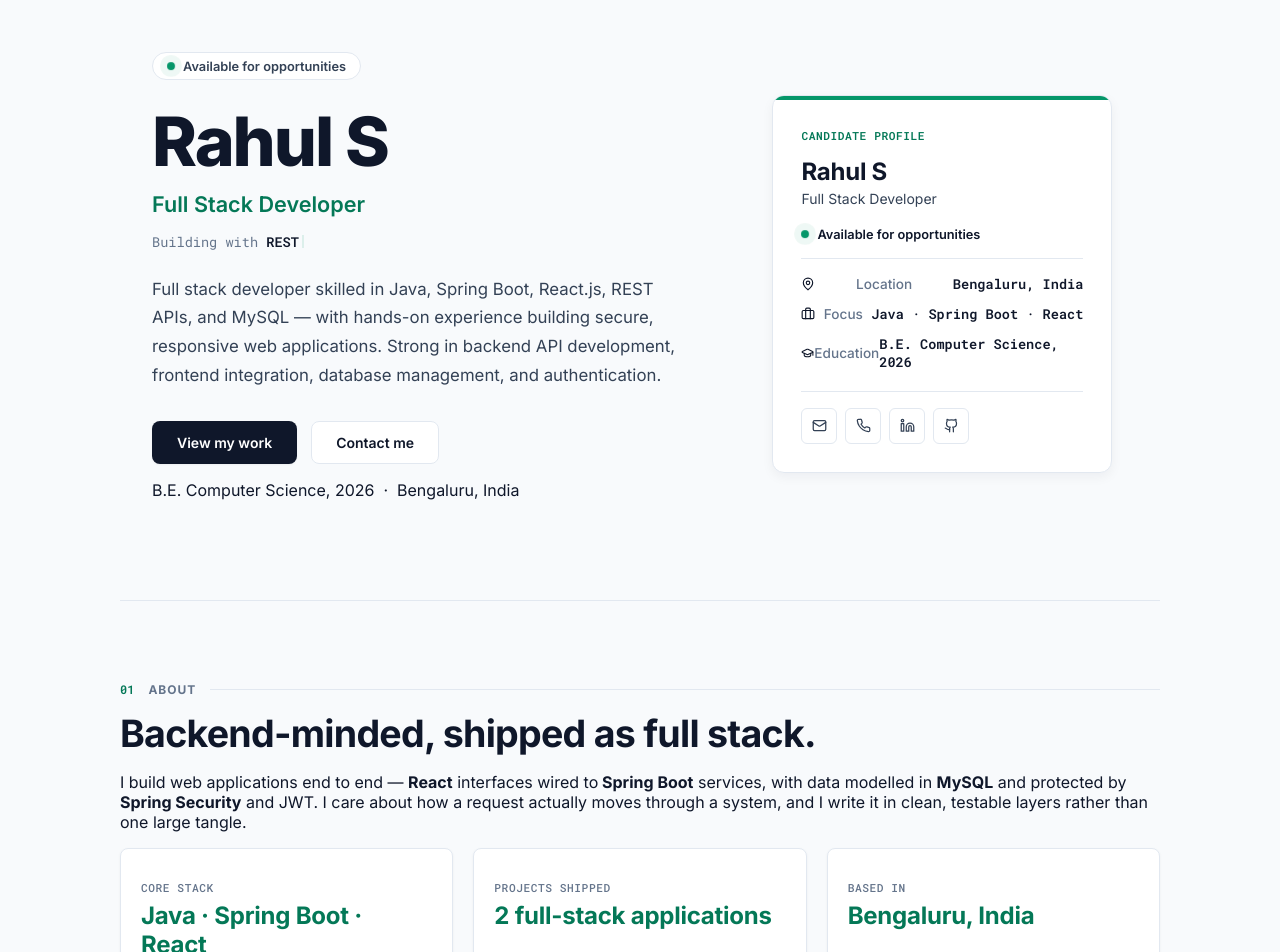
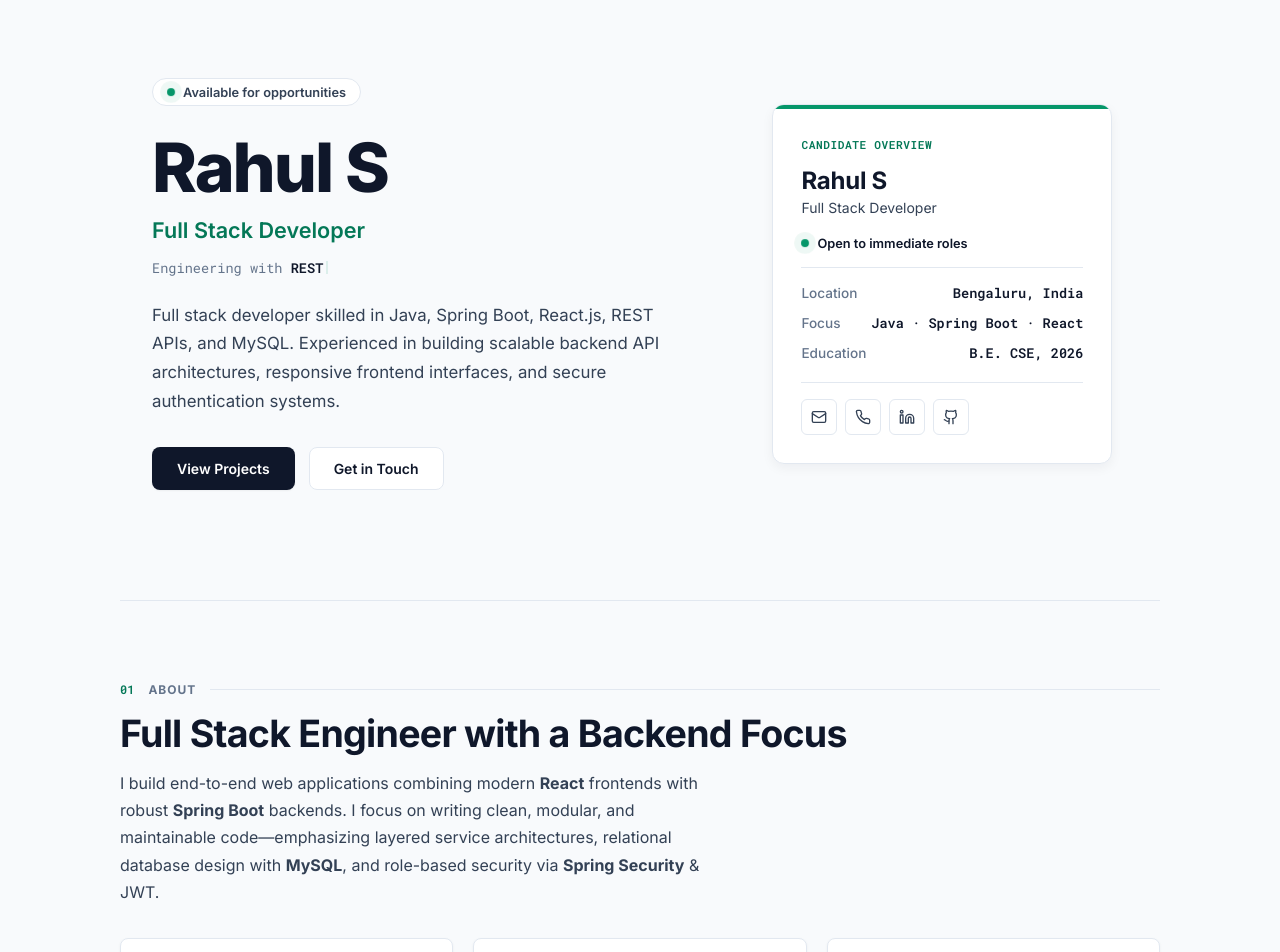
Before and after one commit to RAHUL2525252525/PORTFOLIO, a React (Vite) app: page / in a window 1280 px wide. Shown: the part 80-1032 px from the top of the page. Built offline with nearby package versions, Linux system fonts and the light colour scheme.

Commit message:
Update App.jsx

```diff
--- a/src/App.jsx
+++ b/src/App.jsx
@@ -1,7 +1,7 @@
 import { useEffect, useRef, useState } from 'react'
 import {
   Github, Linkedin, Mail, Phone, ArrowUpRight, MapPin, GraduationCap,
-  Briefcase, Award, CheckCircle2, Code2, Layers, ShieldCheck, Database, Wrench
+  Briefcase, Award, CheckCircle2, Code2, Layers, ShieldCheck, Database, Wrench, Download
 } from 'lucide-react'
 import './index.css'
 
@@ -36,9 +36,9 @@ const APPROACH = [
   {
     icon: Code2,
     title: 'Frontend Presentation',
-    subtitle: 'Client',
+    subtitle: 'Client Layer',
     items: ['React.js', 'JSX', 'HTML5', 'CSS3', 'Flexbox / Grid', 'Vite'],
-    blurb: 'Responsive interfaces and reusable component structure, built for consistent behaviour across breakpoints.',
+    blurb: 'Responsive interfaces and reusable component structure, built for consistent behavior across all breakpoints.',
   },
   {
     icon: Layers,
@@ -104,9 +104,9 @@ const PROJECTS = [
       'Integrated Spring Boot REST APIs with React.js and MySQL for end-to-end data management.',
       'Implemented authentication and secure order-management workflows.',
     ],
-    note: 'Backend is on Render\u2019s free tier — first request can take 30–60s to wake it up.',
+    note: 'Backend is hosted on Render free tier — first request may take 30–60s to spin up.',
     links: [
-      { label: 'Live site', href: 'https://shopsphere-8m8f.vercel.app/' },
+      { label: 'Live Site', href: 'https://shopsphere-8m8f.vercel.app/' },
       { label: 'Backend API', href: 'https://shopsphere-backend-5umn.onrender.com' },
     ],
     featured: true,
@@ -140,7 +140,7 @@ const CONTACTS = [
 ]
 
 /* ================================================================== */
-/* hooks                                                                */
+/* Custom Hooks                                                       */
 /* ================================================================== */
 
 function useTypewriter(words, typeSpeed = 65, deleteSpeed = 32, pause = 1400) {
@@ -218,7 +218,7 @@ function useScrolledPast(threshold = 30) {
 }
 
 /* ================================================================== */
-/* small components                                                    */
+/* Helper Components                                                  */
 /* ================================================================== */
 
 function SectionLabel({ index, label }) {
@@ -231,30 +231,27 @@ function SectionLabel({ index, label }) {
   )
 }
 
-// Signature element: a compact "dossier" card presenting the resume's
-// own header facts the way a recruiter would want them at a glance.
 function ProfileCard() {
   const rows = [
     { icon: MapPin, k: 'Location', v: 'Bengaluru, India' },
     { icon: Briefcase, k: 'Focus', v: 'Java · Spring Boot · React' },
-    { icon: GraduationCap, k: 'Education', v: 'B.E. Computer Science, 2026' },
+    { icon: GraduationCap, k: 'Education', v: 'B.E. CSE, 2026' },
   ]
   return (
     <div className="profile-card">
       <div className="profile-bar" />
       <div className="profile-body">
-        <p className="profile-eyebrow">Candidate Profile</p>
+        <p className="profile-eyebrow">Candidate Overview</p>
         <h3 className="profile-name">Rahul S</h3>
         <p className="profile-role">Full Stack Developer</p>
         <div className="profile-status">
-          <span className="status-dot" /> Available for opportunities
+          <span className="status-dot" /> Open to immediate roles
         </div>
         <div className="profile-rows">
           {rows.map((r) => {
             const Icon = r.icon
             return (
               <div key={r.k} className="profile-row">
-                <Icon size={14} className="profile-row-icon" />
                 <span className="profile-row-k">{r.k}</span>
                 <span className="profile-row-v">{r.v}</span>
               </div>
@@ -266,7 +263,7 @@ function ProfileCard() {
             const Icon = c.icon
             return (
               <a key={c.label} href={c.href} target={c.href.startsWith('http') ? '_blank' : undefined} rel="noopener noreferrer" aria-label={c.label} className="profile-icon-link">
-                <Icon size={15} />
+                <Icon size={16} />
               </a>
             )
           })}
@@ -277,7 +274,7 @@ function ProfileCard() {
 }
 
 /* ================================================================== */
-/* main application                                                    */
+/* Main Application Component                                         */
 /* ================================================================== */
 
 export default function App() {
@@ -289,7 +286,7 @@ export default function App() {
 
   return (
     <div>
-      {/* ---------------- navbar ---------------- */}
+      {/* ---------------- Navbar ---------------- */}
       <nav className={`site-nav ${scrolled ? 'scrolled' : ''}`}>
         <div className="wrap nav-inner">
           <button className="logo-btn" onClick={() => window.scrollTo({ top: 0, behavior: 'smooth' })} aria-label="Back to top">
@@ -304,11 +301,11 @@ export default function App() {
             ))}
           </div>
 
-          <a className="btn primary nav-cta" href="mailto:Srinivasrahul838@gmail.com">Get in touch</a>
+          <a className="btn primary nav-cta" href="mailto:Srinivasrahul838@gmail.com">Contact Me</a>
         </div>
       </nav>
 
-      {/* ---------------- hero ---------------- */}
+      {/* ---------------- Hero Section ---------------- */}
       <header id="hero" className="hero">
         <div className="wrap hero-inner">
           <div className="hero-copy">
@@ -326,27 +323,23 @@ export default function App() {
 
             <Reveal delay={170}>
               <div className="hero-stack">
-                Building with <span className="hero-stack-word">{typed}</span><span className="type-cursor" />
+                Engineering with <span className="hero-stack-word">{typed}</span><span className="type-cursor" />
               </div>
             </Reveal>
 
             <Reveal delay={220}>
               <p className="hero-desc">
-                Full stack developer skilled in Java, Spring Boot, React.js, REST APIs, and MySQL —
-                with hands-on experience building secure, responsive web applications. Strong in
-                backend API development, frontend integration, database management, and authentication.
+                Full stack developer skilled in Java, Spring Boot, React.js, REST APIs, and MySQL.
+                Experienced in building scalable backend API architectures, responsive frontend interfaces,
+                and secure authentication systems.
               </p>
             </Reveal>
 
             <Reveal delay={270}>
               <div className="hero-cta">
-                <button className="btn primary" onClick={() => scrollTo('projects')}>View my work</button>
-                <button className="btn ghost" onClick={() => scrollTo('contact')}>Contact me</button>
+                <button className="btn primary" onClick={() => scrollTo('projects')}>View Projects</button>
+                <button className="btn ghost" onClick={() => scrollTo('contact')}>Get in Touch</button>
               </div>
-            </Reveal>
-
-            <Reveal delay={310}>
-              <p className="hero-meta">B.E. Computer Science, 2026 &nbsp;·&nbsp; Bengaluru, India</p>
             </Reveal>
           </div>
 
@@ -356,26 +349,25 @@ export default function App() {
         </div>
       </header>
 
-      {/* ---------------- about ---------------- */}
+      {/* ---------------- About Section ---------------- */}
       <section id="about" className="wrap section">
         <Reveal><SectionLabel index="01" label="About" /></Reveal>
         <Reveal delay={90}>
-          <h2 className="sec-title">Backend-minded, shipped as full stack.</h2>
+          <h2 className="sec-title">Full Stack Engineer with a Backend Focus</h2>
         </Reveal>
         <Reveal delay={140}>
-          <p className="about-text">
-            I build web applications end to end — <strong>React</strong> interfaces wired to
-            <strong> Spring Boot</strong> services, with data modelled in <strong>MySQL</strong> and
-            protected by <strong>Spring Security</strong> and JWT. I care about how a request actually
-            moves through a system, and I write it in clean, testable layers rather than one large tangle.
+          <p className="sec-desc">
+            I build end-to-end web applications combining modern <strong>React</strong> frontends with robust <strong>Spring Boot</strong> backends.
+            I focus on writing clean, modular, and maintainable code—emphasizing layered service architectures,
+            relational database design with <strong>MySQL</strong>, and role-based security via <strong>Spring Security</strong> & JWT.
           </p>
         </Reveal>
 
         <div className="fact-row">
           {[
-            { label: 'Core Stack', value: 'Java · Spring Boot · React' },
-            { label: 'Projects Shipped', value: '2 full-stack applications' },
-            { label: 'Based In', value: 'Bengaluru, India' },
+            { label: 'Primary Stack', value: 'Java · Spring Boot · React' },
+            { label: 'Deployed Work', value: '2 Production Projects' },
+            { label: 'Location', value: 'Bengaluru, India' },
           ].map((f, i) => (
             <Reveal key={f.label} delay={i * 70} className="panel fact-card">
               <p className="fact-label">{f.label}</p>
@@ -385,10 +377,10 @@ export default function App() {
         </div>
       </section>
 
-      {/* ---------------- skills ---------------- */}
+      {/* ---------------- Skills Section ---------------- */}
       <section id="skills" className="wrap section">
         <Reveal><SectionLabel index="02" label="Skills" /></Reveal>
-        <Reveal delay={90}><h2 className="sec-title">Technical skills</h2></Reveal>
+        <Reveal delay={90}><h2 className="sec-title">Technical Expertise</h2></Reveal>
 
         <div className="skill-grid">
           {SKILL_GROUPS.map((g, i) => (
@@ -402,16 +394,16 @@ export default function App() {
         </div>
       </section>
 
-      {/* ---------------- experience ---------------- */}
+      {/* ---------------- Experience Section ---------------- */}
       <section id="experience" className="wrap section">
         <Reveal><SectionLabel index="03" label="Experience" /></Reveal>
-        <Reveal delay={90}><h2 className="sec-title">Experience</h2></Reveal>
+        <Reveal delay={90}><h2 className="sec-title">Professional Experience</h2></Reveal>
 
         <div className="timeline">
           {EXPERIENCE.map((e, i) => (
             <Reveal key={e.company} delay={i * 100} as="div" className="panel timeline-item">
               <div className="tl-head">
-                <span className="tl-icon"><Briefcase size={15} /></span>
+                <span className="tl-icon"><Briefcase size={16} /></span>
                 <div>
                   <h3 className="tl-role">{e.role}</h3>
                   <p className="tl-meta">{e.company} · {e.place}</p>
@@ -426,7 +418,7 @@ export default function App() {
         </div>
 
         <Reveal delay={100}>
-          <div className="sub-label"><GraduationCap size={15} /> Education</div>
+          <div className="sub-label"><GraduationCap size={16} /> Education</div>
           <div className="edu-grid">
             {EDUCATION.map((ed) => (
               <div key={ed.school} className="panel edu-card">
@@ -439,19 +431,18 @@ export default function App() {
         </Reveal>
       </section>
 
-      {/* ---------------- projects ---------------- */}
+      {/* ---------------- Projects Section ---------------- */}
       <section id="projects" className="wrap section">
         <Reveal><SectionLabel index="04" label="Selected Work" /></Reveal>
-        <Reveal delay={90}><h2 className="sec-title">Projects</h2></Reveal>
+        <Reveal delay={90}><h2 className="sec-title">Featured Projects</h2></Reveal>
 
         <div className="project-list">
           {PROJECTS.map((p, i) => (
             <Reveal key={p.id} delay={i * 90} className="panel project-card">
               <div className="project-top">
-                <span className="project-id">{p.id}</span>
                 <div className="project-heading">
                   <h3>{p.title}</h3>
-                  {p.featured && <span className="project-flag"><CheckCircle2 size={12} /> Featured</span>}
+                  {p.featured && <span className="project-flag">Featured System</span>}
                 </div>
               </div>
               <p className="project-tag">{p.tag}</p>
@@ -467,8 +458,8 @@ export default function App() {
               {p.links && (
                 <div className="project-links">
                   {p.links.map((l) => (
-                    <a key={l.label} className="project-link" href={l.href} target="_blank" rel="noopener noreferrer">
-                      {l.label} <ArrowUpRight size={13} />
+                    <a key={l.label} className="btn ghost" href={l.href} target="_blank" rel="noopener noreferrer">
+                      {l.label} <ArrowUpRight size={14} />
                     </a>
                   ))}
                 </div>
@@ -478,7 +469,7 @@ export default function App() {
         </div>
       </section>
 
-      {/* ---------------- certifications ---------------- */}
+      {/* ---------------- Certifications Section ---------------- */}
       <section id="certifications" className="wrap section">
         <Reveal><SectionLabel index="05" label="Certifications" /></Reveal>
         <Reveal delay={90}><h2 className="sec-title">Certifications</h2></Reveal>
@@ -486,7 +477,7 @@ export default function App() {
         <div className="cert-grid">
           {CERTS.map((c, i) => (
             <Reveal key={c.name} delay={i * 70} className="panel cert-card">
-              <span className="cert-icon"><Award size={17} /></span>
+              <span className="cert-icon"><Award size={18} /></span>
               <div>
                 <p className="cert-name">{c.name}</p>
                 <p className="cert-by">{c.by}</p>
@@ -496,13 +487,13 @@ export default function App() {
         </div>
       </section>
 
-      {/* ---------------- approach ---------------- */}
+      {/* ---------------- Approach Section ---------------- */}
       <section id="approach" className="wrap section">
-        <Reveal><SectionLabel index="06" label="Approach" /></Reveal>
+        <Reveal><SectionLabel index="06" label="Architecture" /></Reveal>
         <Reveal delay={90}>
-          <h2 className="sec-title">How I structure an application</h2>
+          <h2 className="sec-title">System Architecture Approach</h2>
           <p className="sec-desc">
-            Client to service to schema — the layers a request passes through, and what runs each one.
+            How requests flow across client interfaces, service layers, security filters, and persistent database schemas.
           </p>
         </Reveal>
 
@@ -524,12 +515,12 @@ export default function App() {
         </div>
       </section>
 
-      {/* ---------------- contact ---------------- */}
+      {/* ---------------- Contact Section ---------------- */}
       <section id="contact" className="wrap section">
         <Reveal><SectionLabel index="07" label="Contact" /></Reveal>
         <Reveal delay={90}>
-          <h2 className="sec-title">Let&rsquo;s build something.</h2>
-          <p className="sec-desc">Open to Full Stack, Java/Spring Boot, and React roles. Based in Bengaluru, India.</p>
+          <h2 className="sec-title">Let's Connect</h2>
+          <p className="sec-desc">Available for Full Stack, Java/Spring Boot, and React engineering roles in Bengaluru, India.</p>
         </Reveal>
 
         <div className="contact-grid">
@@ -538,7 +529,7 @@ export default function App() {
             return (
               <Reveal key={c.label} delay={i * 60} as="div" className="panel contact-card">
                 <a href={c.href} target={c.href.startsWith('http') ? '_blank' : undefined} rel="noopener noreferrer" className="contact-link">
-                  <span className="contact-icon"><Icon size={16} /></span>
+                  <span className="contact-icon"><Icon size={18} /></span>
                   <span className="contact-kv">
                     <span className="contact-key">{c.label}</span>
                     <span className="contact-value">{c.value}</span>
@@ -550,7 +541,7 @@ export default function App() {
         </div>
       </section>
 
-      {/* ---------------- footer ---------------- */}
+      {/* ---------------- Footer ---------------- */}
       <footer className="site-footer">
         <div className="wrap footer-inner">
           <span className="footer-meta">© 2026 Rahul S</span>
```
